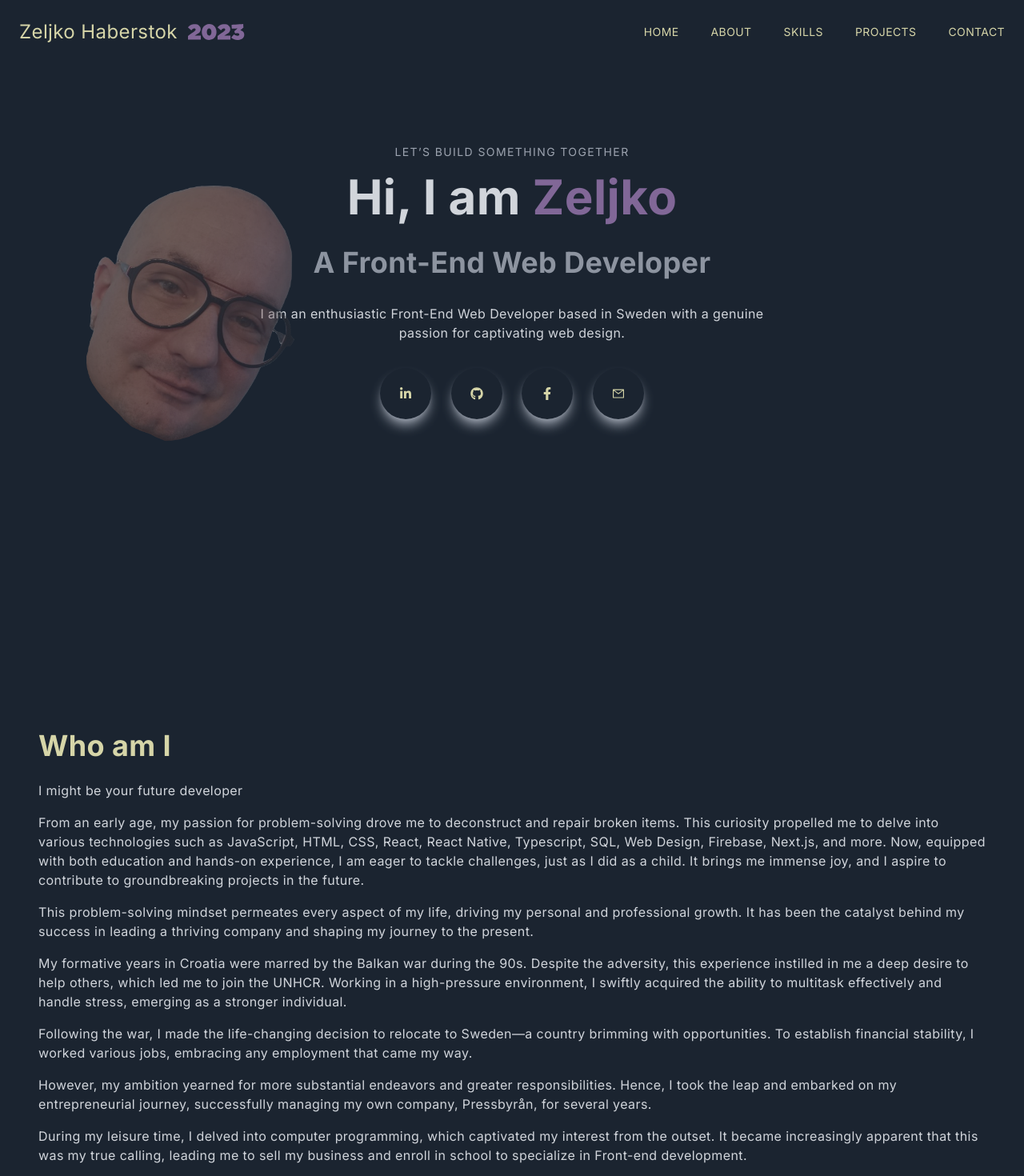
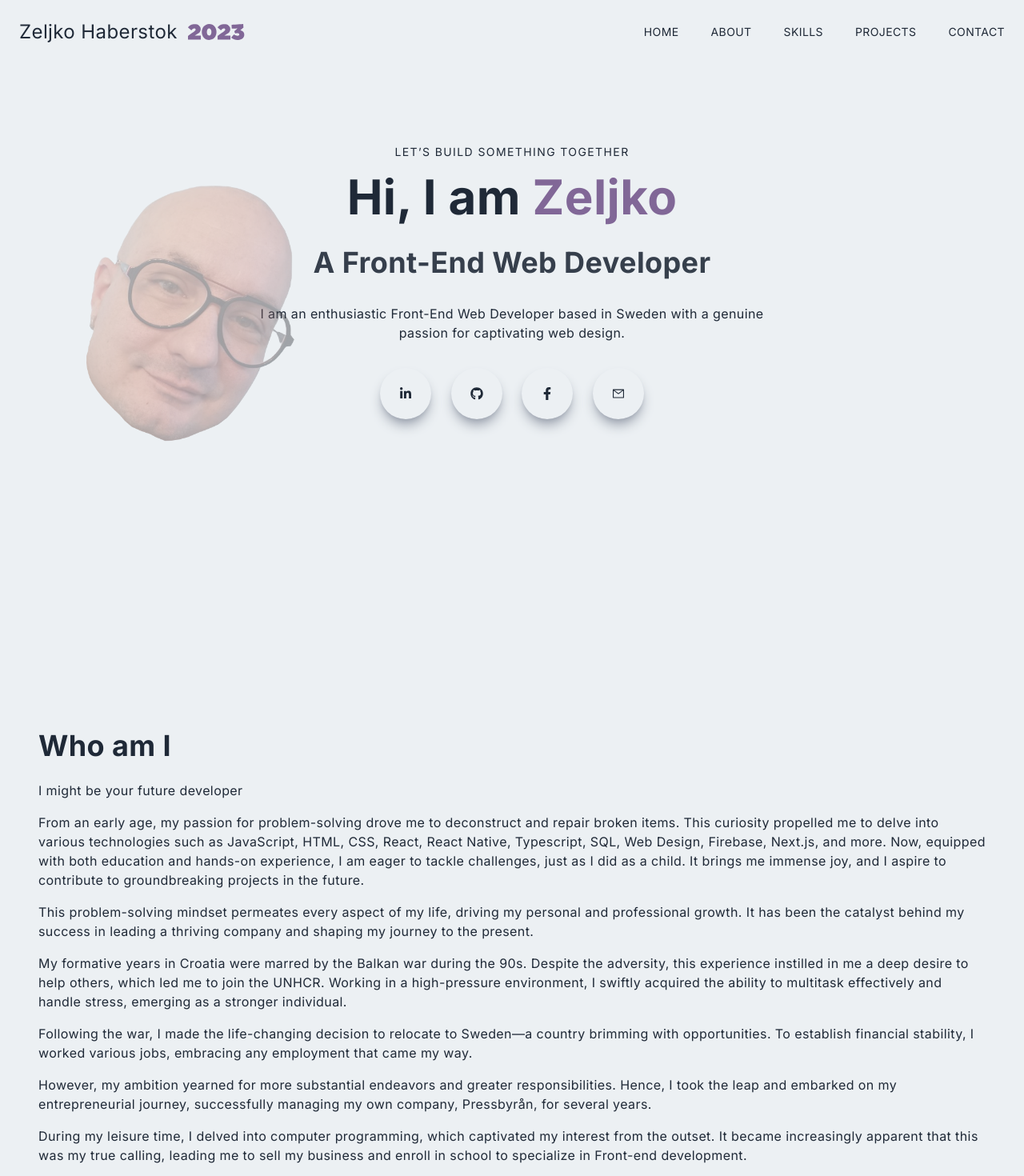
Before and after one commit to Pob74/portfolio, a Next.js app: page / in a window 1280 px wide. Shown: the top 1470 px of the page at 80% size. Built offline with nearby package versions, Linux system fonts and the light colour scheme.

Commit message:
Update styling for dark mode

```diff
--- a/app/globals.css
+++ b/app/globals.css
@@ -14,7 +14,7 @@ html {
 
 @layer base {
   body {
-    @apply bg-[#1B2430] text-[#D6D5A8] tracking-wide;
+    @apply bg-[#ecf0f3] text-[#1f2937] dark:bg-[#1B2430] dark:text-[#D6D5A8] tracking-wide;
   }
   h1,
   h2,
--- a/components/About.jsx
+++ b/components/About.jsx
@@ -31,7 +31,7 @@ function About() {
               opacity: 1,
               transition: { duration: 2, delay: 0.3 }
             }}
-            className="py-2 text-gray-300 "
+            className="py-2 dark:text-gray-300 "
           >
             I might be your future developer
           </motion.p>
@@ -41,7 +41,7 @@ function About() {
               opacity: 1,
               transition: { duration: 2, delay: 0.3 }
             }}
-            className="py-2 text-gray-300 "
+            className="py-2 dark:text-gray-300 "
           >
             From an early age, my passion for problem-solving drove me to
             deconstruct and repair broken items. This curiosity propelled me to
@@ -58,7 +58,7 @@ function About() {
               opacity: 1,
               transition: { duration: 2, delay: 0.3 }
             }}
-            className="py-2 text-gray-300 "
+            className="py-2 dark:text-gray-300 "
           >
             This problem-solving mindset permeates every aspect of my life,
             driving my personal and professional growth. It has been the
@@ -71,7 +71,7 @@ function About() {
               opacity: 1,
               transition: { duration: 2, delay: 0.3 }
             }}
-            className="py-2 text-gray-300 "
+            className="py-2 dark:text-gray-300 "
           >
             My formative years in Croatia were marred by the Balkan war during
             the 90s. Despite the adversity, this experience instilled in me a
@@ -86,7 +86,7 @@ function About() {
               opacity: 1,
               transition: { duration: 2, delay: 0.3 }
             }}
-            className="py-2 text-gray-300 "
+            className="py-2 dark:text-gray-300 "
           >
             Following the war, I made the life-changing decision to relocate to
             Sweden—a country brimming with opportunities. To establish financial
@@ -99,7 +99,7 @@ function About() {
               opacity: 1,
               transition: { duration: 2, delay: 0.3 }
             }}
-            className="py-2 text-gray-300 "
+            className="py-2 dark:text-gray-300 "
           >
             However, my ambition yearned for more substantial endeavors and
             greater responsibilities. Hence, I took the leap and embarked on my
@@ -112,7 +112,7 @@ function About() {
               opacity: 1,
               transition: { duration: 2, delay: 0.3 }
             }}
-            className="py-2 text-gray-300 "
+            className="py-2 dark:text-gray-300 "
           >
             During my leisure time, I delved into computer programming, which
             captivated my interest from the outset. It became increasingly
@@ -126,7 +126,7 @@ function About() {
               opacity: 1,
               transition: { duration: 2, delay: 0.3 }
             }}
-            className="py-2 text-gray-400 underline cursor-pointer "
+            className="py-2 dark:text-gray-400 underline cursor-pointer "
           >
             <Link href="/#projects"> Check out some of my projects</Link>
           </motion.p>
--- a/components/Main.jsx
+++ b/components/Main.jsx
@@ -26,16 +26,16 @@ function Main() {
       </motion.div>
       <div className="max-w-[1240px] w-full h-[calc(100vh-80px)] m-auto p-12 lg:p-2 flex justify-center items-center ">
         <div>
-          <p className="uppercase text-sm tracking-widest text-gray-400 mt-16 md:mt-0 ">
+          <p className="uppercase text-sm tracking-widest dark:text-gray-400 mt-16 md:mt-0 ">
             Let&rsquo;s build something together
           </p>
-          <h1 className="py-4 text-gray-300">
+          <h1 className="py-4 dark:text-gray-300">
             Hi, I am <span className="text-[#816797]">Zeljko</span>
           </h1>
-          <h2 className="animate-pulse py-4 text-gray-400">
+          <h2 className="animate-pulse py-4 dark:text-gray-400">
             A Front-End Web Developer
           </h2>
-          <p className="py-4 text-gray-300 max-w-[70%] m-auto">
+          <p className="py-4 dark:text-gray-300 max-w-[70%] m-auto">
             I am an enthusiastic Front-End Web Developer based in Sweden with a
             genuine passion for captivating web design.
           </p>
--- a/components/Nav.jsx
+++ b/components/Nav.jsx
@@ -56,7 +56,7 @@ function Nav() {
       <nav
         className={
           shadow
-            ? "fixed w-full h-20 shadow-xl z-[100] bg-[#1B2430]"
+            ? "fixed w-full h-20 shadow-xl z-[100] dark:bg-[#1B2430]"
             : "fixed w-full h-20  z-[100] "
         }
       >
--- a/pages/project/[name].jsx
+++ b/pages/project/[name].jsx
@@ -56,8 +56,8 @@ function ProductInfo() {
 
         <div className="mb-6 flex flex-col gap-6">
           <h3 className="text-xl font-bold mb-2">{projectData.title}</h3>
-          <p className="text-gray-300 mb-2">{projectData.description}</p>
-          <p className="text-gray-300 mb-2">{projectData.purpose}</p>
+          <p className="dark:text-gray-300 mb-2">{projectData.description}</p>
+          <p className="dark:text-gray-300 mb-2">{projectData.purpose}</p>
           <ol className="list-disc ml-6">
             {projectData.features.map((feature, index) => (
               <li className="mb-1 cursor-text " key={index}>
```
